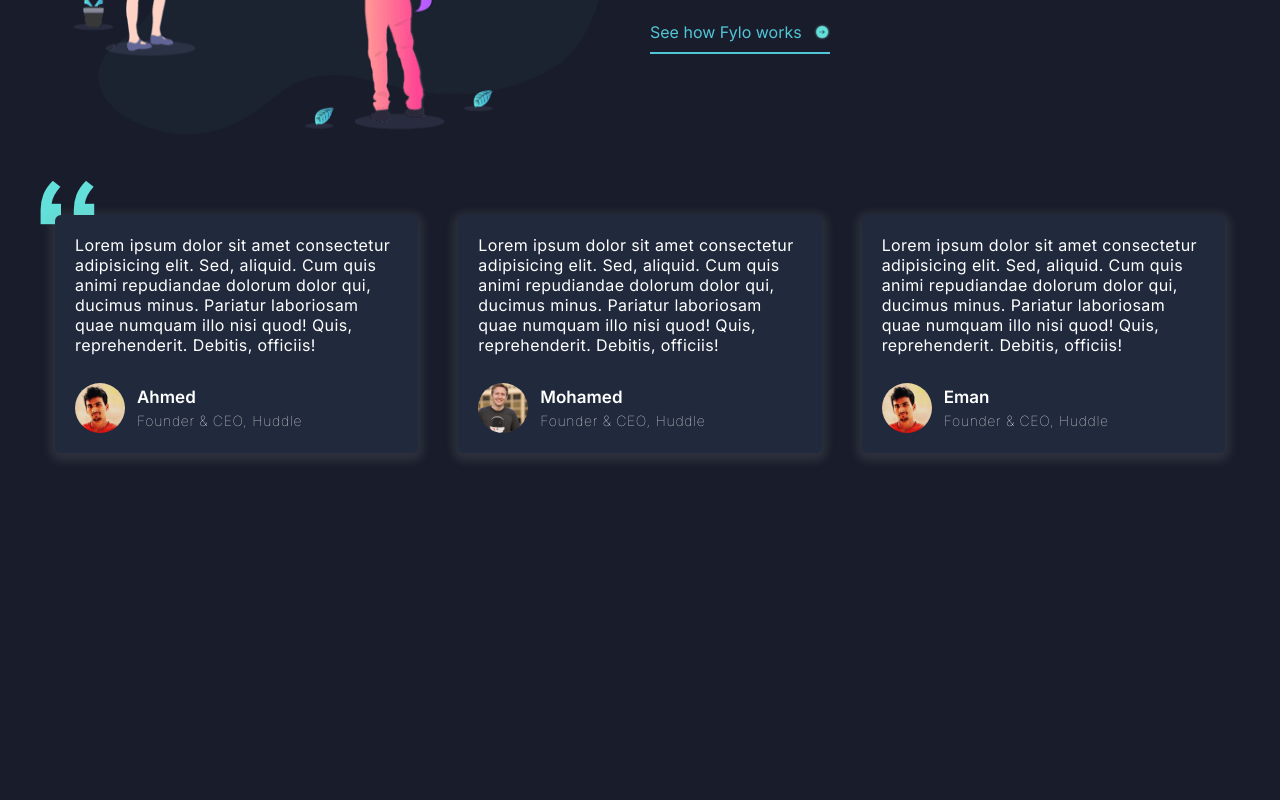
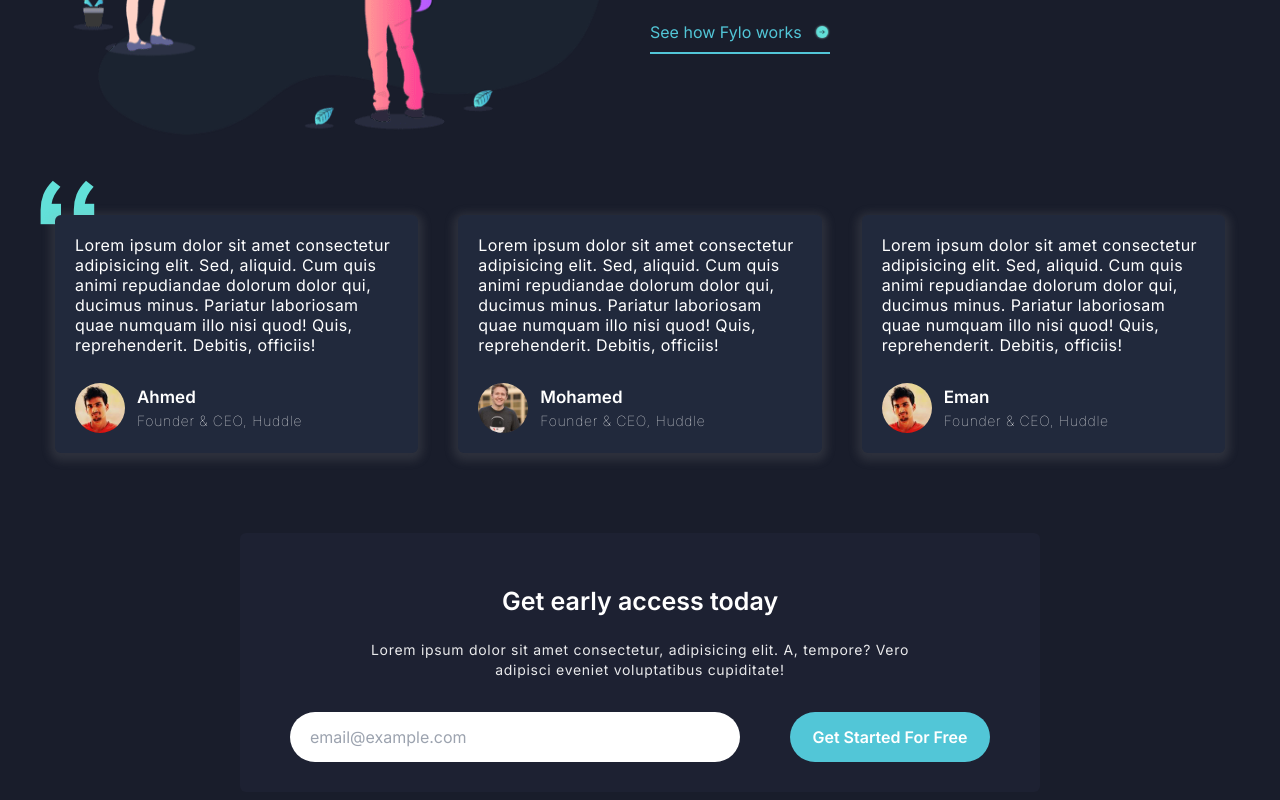
Before and after one commit to ahmed-mostafa2020/landingPage-Taileindcss, a Next.js app: page / in a window 1280 px wide. Shown: the part 1911-2711 px from the top of the page. Before the commit the page ends 2444 px from the top, so only its background shows below. Built offline with nearby package versions, Linux system fonts and the light colour scheme.

Commit message:
w s getStart1

```diff
--- a/app/globals.css
+++ b/app/globals.css
@@ -12,7 +12,7 @@
   }
 
   .btn {
-    @apply element-center bg-secColor hover:bg-hoverColor;
+    @apply element-center bg-secColor hover:bg-hoverColor font-semibold rounded-[30px] transition-all duration-300;
   }
 
   .space {
--- a/app/page.tsx
+++ b/app/page.tsx
@@ -4,6 +4,7 @@ import Landing from "@/src/components/Landing";
 import Features from "@/src/components/Features";
 import StayProductive from "@/src/components/StayProductive";
 import Testimonials from "@/src/components/Testimonials";
+import GetStarted from "@/src/components/GetStarted";
 
 type Props = {};
 
@@ -15,6 +16,7 @@ const Home = (props: Props) => {
       <Features />
       <StayProductive />
       <Testimonials />
+      <GetStarted />
     </>
   );
 };
--- a/package.json
+++ b/package.json
@@ -11,8 +11,7 @@
   "dependencies": {
     "next": "14.1.0",
     "react": "^18",
-    "react-dom": "^18",
-    "sass": "^1.71.1"
+    "react-dom": "^18"
   },
   "devDependencies": {
     "@types/node": "^20",
--- /dev/null
+++ b/src/components/GetStarted.tsx
@@ -0,0 +1,31 @@
+const GetStarted = () => {
+  return (
+    <section className="space">
+      <div className="container rounded-md pt-[50px] pb-[30px] px-[50px] element-center gap-5 text-center flex-col text-mainColor bg-[#1d2132] w-[800px] max-w-full">
+        <h4 className="font-semibold text-[25px]"> Get early access today</h4>
+        <p className="text-sm opacity-90 tracking-wider w-[85%] max-w-full">
+          Lorem ipsum dolor sit amet consectetur, adipisicing elit. A, tempore?
+          Vero adipisci eveniet voluptatibus cupiditate!
+        </p>
+        <form
+          className="mt-3 flex flex-wrap md:flex-nowrap justify-between gap-5 w-full"
+          action=""
+        >
+          <input
+            className="text-black w-[450px] py-[10px] px-[20px] rounded-[50px] outline-none focus:shadow-[0px_3px_10px_5px_#9e9e9e29] transition-all duration-300"
+            type="email"
+            placeholder="email@example.com"
+          />
+          <button
+            className="bg-secColor font-semibold  hover:bg-hoverColor  btn w-[200px] h-[50px] capitalize transition-all duration-300"
+            type="submit"
+          >
+            Get started for free
+          </button>
+        </form>
+      </div>
+    </section>
+  );
+};
+
+export default GetStarted;
--- a/src/components/Landing.tsx
+++ b/src/components/Landing.tsx
@@ -23,10 +23,7 @@ const Landing = () => {
           impedit commodi.
         </p>
 
-        <Link
-          className="btn w-[260px] h-[60px] font-semibold rounded-[30px] transition-all duration-300"
-          href="./register"
-        >
+        <Link className="btn w-[260px] h-[60px]" href="./register">
           Get Started
         </Link>
       </div>
```
